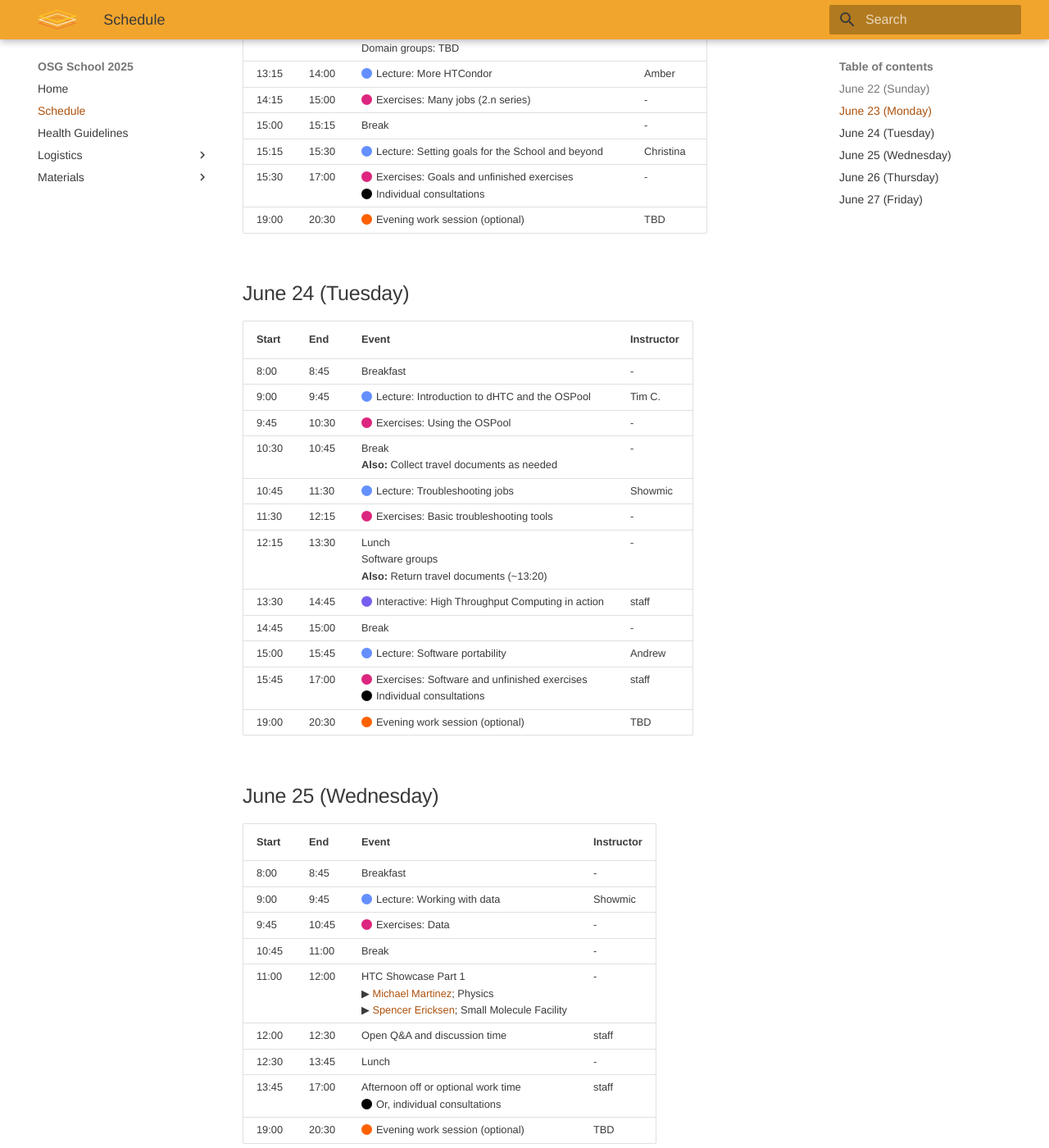
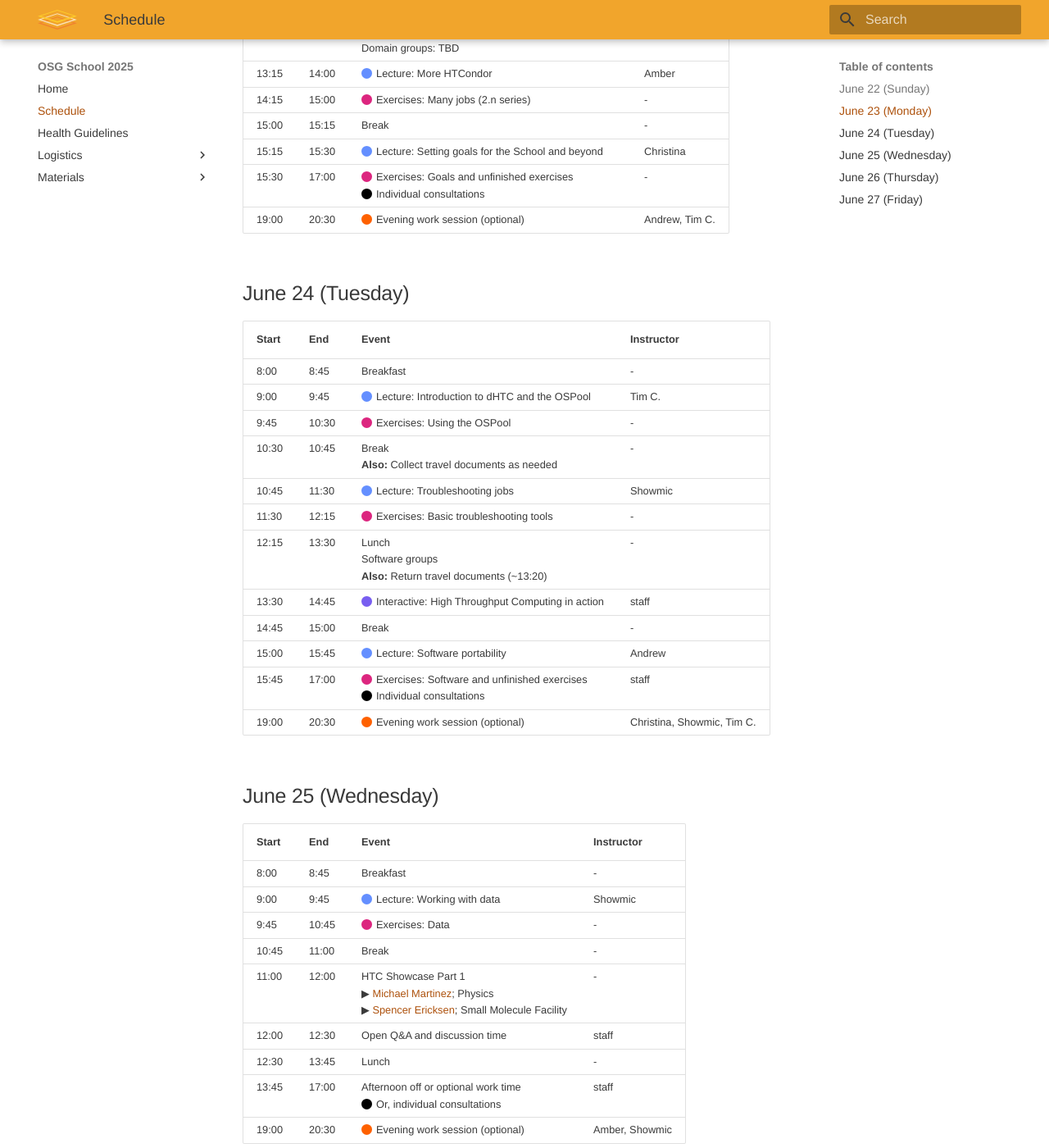
Before and after one commit to osg-htc/school-2025, an MkDocs documentation site: the page built from docs/schedule.md, in a window 1280 px wide and 1400 px high, scrolled down 736 px. Shown: the whole window at 82% size. Built offline with MkDocs 1.6.1 and Material for MkDocs 9.7.7, drawn with Linux system fonts in a browser that asks for light colours.

Commit message:
Add evening hours staff

```diff
--- a/docs/schedule.md
+++ b/docs/schedule.md
@@ -116,7 +116,7 @@ Industry room (3rd floor)
       <td>
         <span class="before-dot text-orange">Evening work session (optional)</span>
       </td>
-      <td>TBD</td>
+      <td>Andrew, Tim C.</td>
     </tr>
   </tbody>
 </table>
@@ -215,7 +215,7 @@ Industry room (3rd floor)
       <td>
         <span class="before-dot text-orange">Evening work session (optional)</span>
       </td>
-      <td>TBD</td>
+      <td>Christina, Showmic, Tim C.</td>
     </tr>
   </tbody>
 </table>
@@ -300,7 +300,7 @@ Industry room (3rd floor)
       <td>
         <span class="before-dot text-orange">Evening work session (optional)</span>
       </td>
-      <td>TBD</td>
+      <td>Amber, Showmic</td>
     </tr>
   </tbody>
 </table>
@@ -390,7 +390,7 @@ Industry room (3rd floor)
       <td>
         <span class="before-dot text-orange">Evening work session (optional)</span>
       </td>
-      <td>TBD</td>
+      <td>Danny, Tim C.</td>
     </tr>
   </tbody>
 </table>
```
